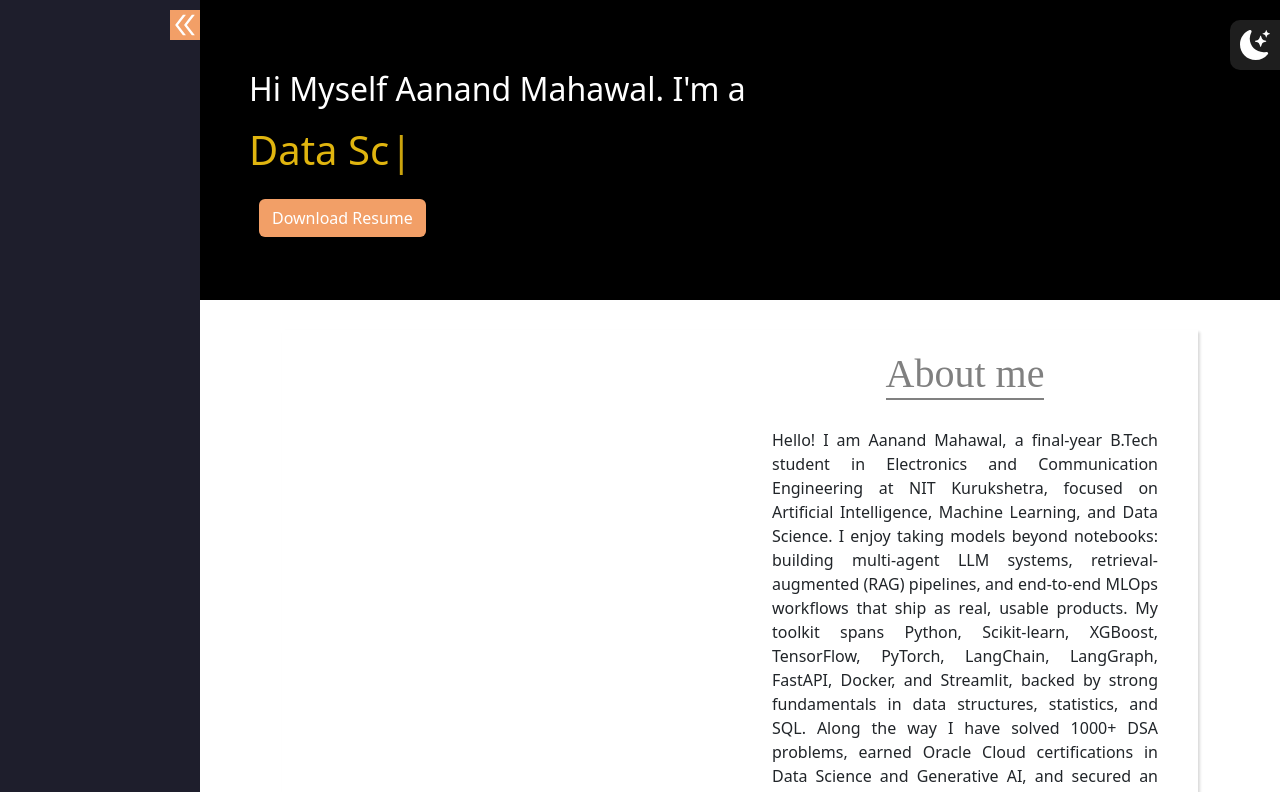
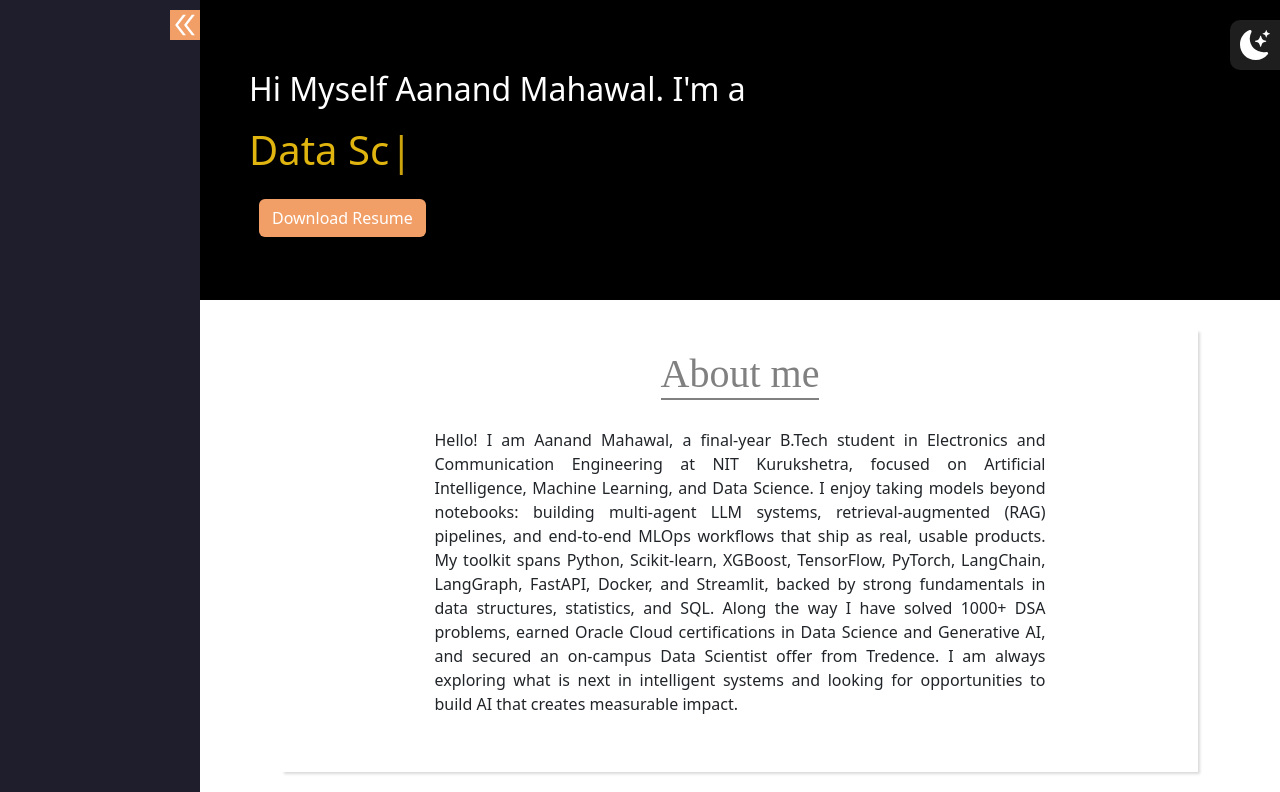
Before and after one commit to aanandmahawal/Personal-portfolio, a React (Create React App) app in the folder frontend/: page / in a window 1280 px wide. Shown: the top 792 px of the page. Built offline with nearby package versions, Linux system fonts and the light colour scheme.

Commit message:
Update About.js

```diff
--- a/frontend/src/pages/About/About.js
+++ b/frontend/src/pages/About/About.js
@@ -1,7 +1,6 @@
 import React from "react";
 import "./About.css";
 import Jump from "react-reveal/Jump";
-// import profilePic from "../../assets/images/profile.jpg";
 
 const About = () => {
   return (
@@ -9,11 +8,7 @@ const About = () => {
       <Jump>
         <div className="about" id="about">
           <div className="row">
-            <div className="col-md-6 col-xl-6 col-lg-6 col-xs-12 about-img">
-              {/* <img src={profilePic} alt="profile_pic" /> */}
-            </div>
-
-            <div className="col-md-6 col-xl-6 col-lg-6 col-xs-12 about-content">
+            <div className="col-11 col-lg-9 mx-auto about-content">
               <h1>About me</h1>
               <p>
                 Hello! I am Aanand Mahawal, a final-year B.Tech student in
```
